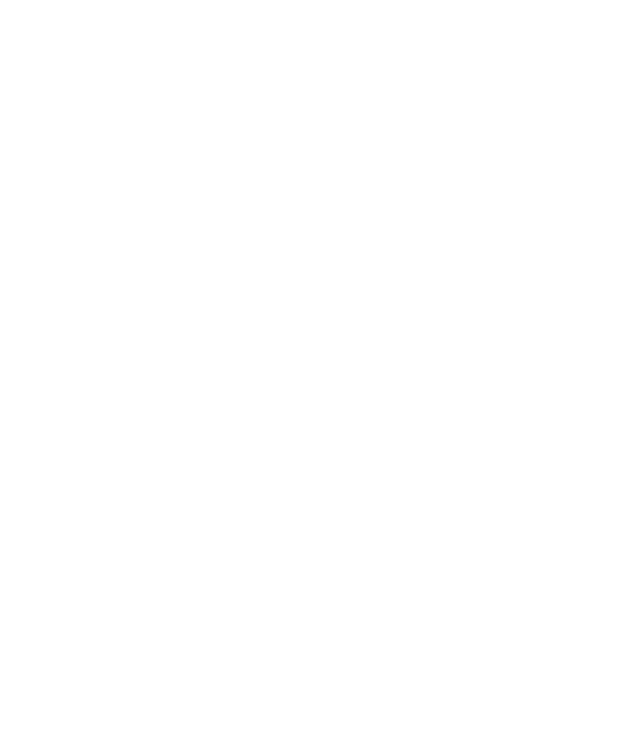
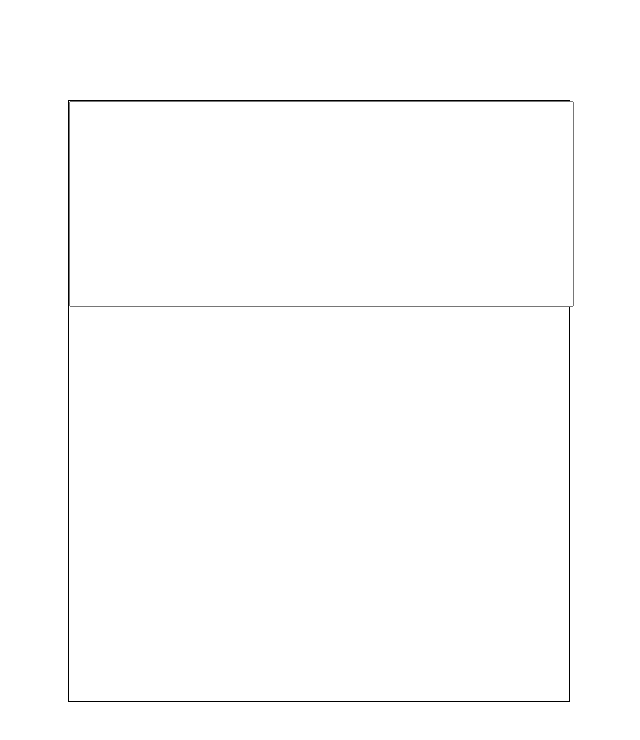
Before and after one commit to SeminGit/MTDW_Task3, a React (Create React App) app: page / in a window 1280 px wide. Shown: the top 740 px of the page, without its empty margins (532-1172 px from the left). Built offline with nearby package versions, Linux system fonts and the light colour scheme.

Commit message:
WorkArea and Button components added

```diff
--- a/src/calculator/Main.js
+++ b/src/calculator/Main.js
@@ -1,11 +1,22 @@
 import React, {Component} from "react";
+import WorkArea from "./WorkArea";
 
 class Main extends Component {
 
+    state = {}
+
     render() {
-        return(
-            <div>
-
+        return (
+            <div style={
+                {
+                    width: 500,
+                    height: 600,
+                    border: '1px solid black',
+                    marginLeft: 600,
+                    marginTop: 100
+                }
+            }>
+                <WorkArea />
             </div>
         )
     }
--- /dev/null
+++ b/src/calculator/WorkArea.js
@@ -0,0 +1,9 @@
+import React from "react";
+
+export default () => {
+    return (
+        <div>
+            <input style={{height: 200, width: 497, fontSize: 50, textAlign: "right"}}/>
+        </div>
+    )
+}
```
Also changed, not shown: src/calculator/Button.js (added, +9 -0 lines).
